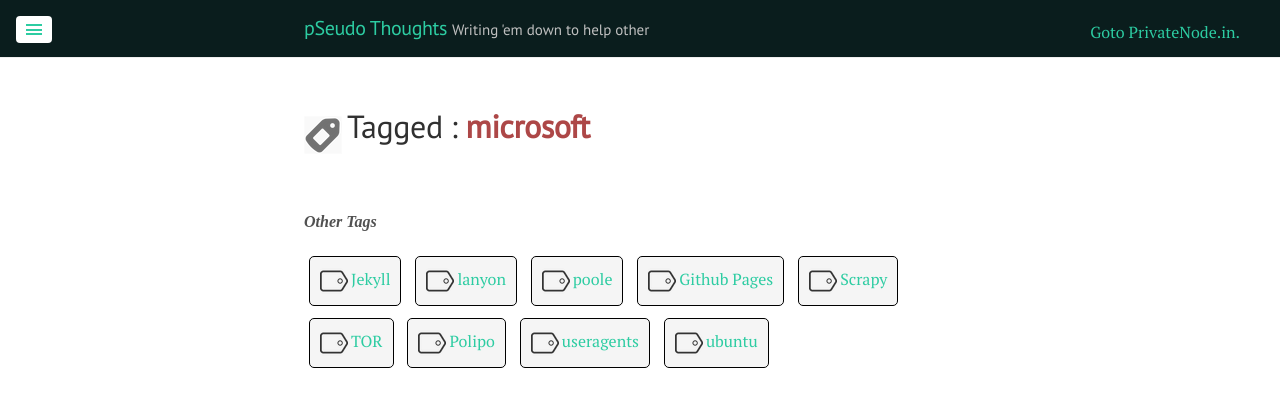
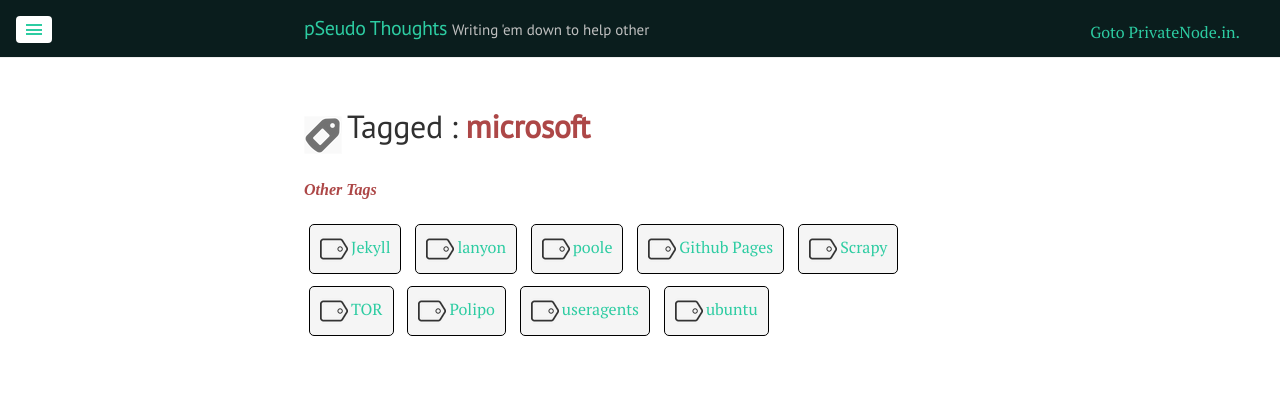
Before and after one commit to DharmeshPandav/dharmeshpandav.github.io, a Jekyll site: the page built from tags/microsoft/index.html, in a window 1280 px wide. Shown: the top 407 px of the page. Built offline with Jekyll 4.4.1, drawn with Linux system fonts in a browser that asks for light colours; nearby versions of some CDN libraries; Markdown is read by kramdown in place of the engine named in the settings.

Commit message:
Formatting  landing page

```diff
--- a/public/css/custom.css
+++ b/public/css/custom.css
@@ -43,11 +43,12 @@
 }
 
 .inline-title {
-    margin-top: 4rem;
+    /*margin-top: 4rem;*/
     margin-bottom: 1rem;
     font-family: cursive;
     font-style: italic;
     font-weight: bold;
+    color:rgb(173, 71, 71);
 
 }
 
```
